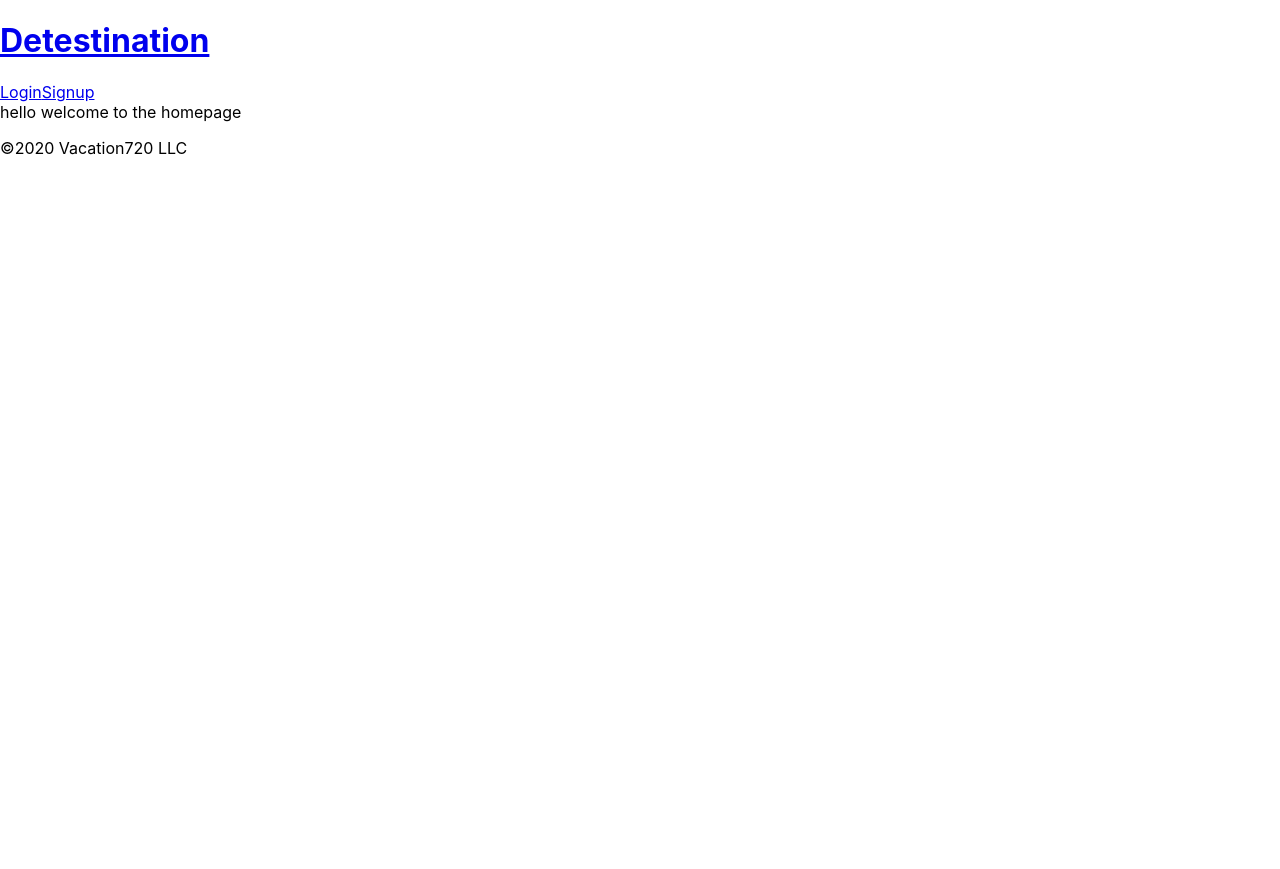
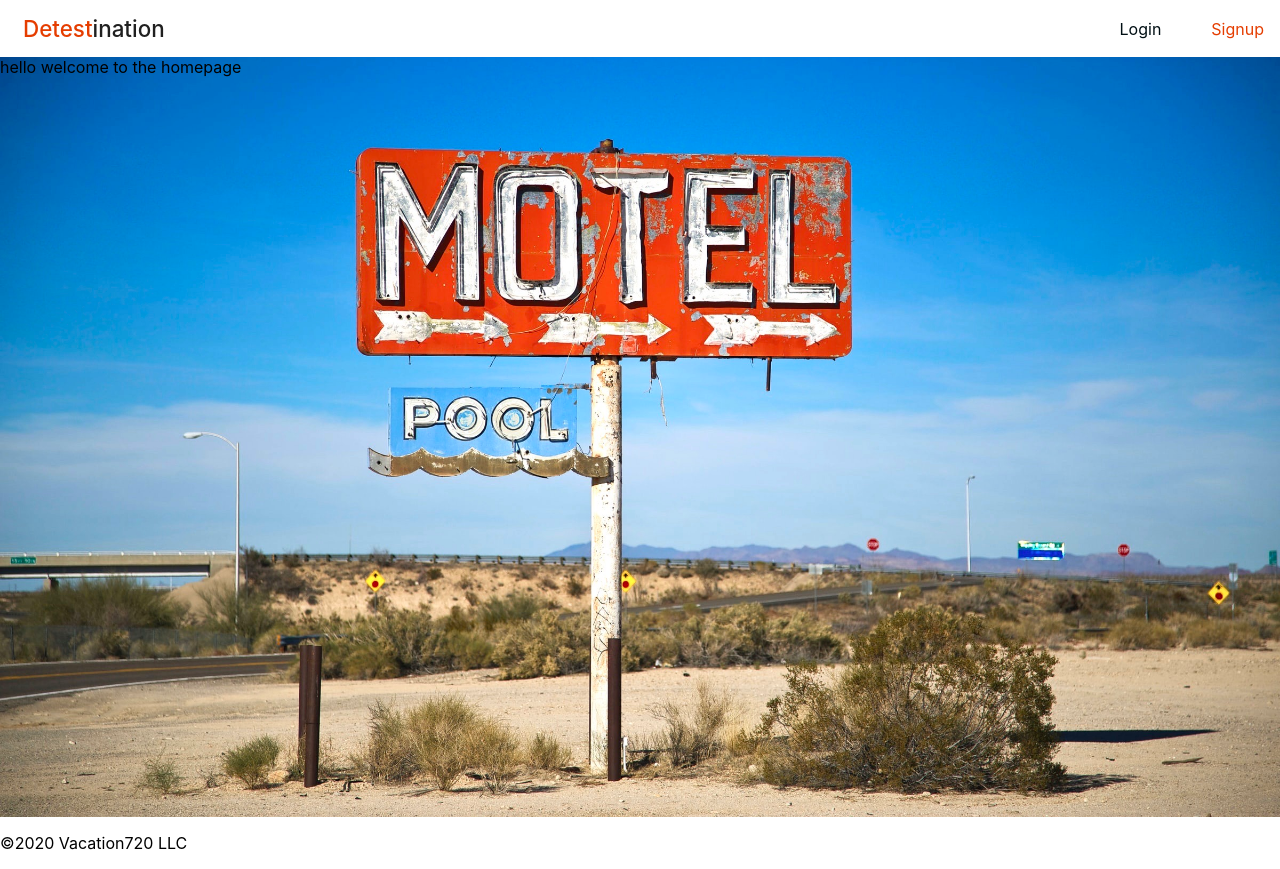
Before and after one commit to Vacation720/worst-vacation-fe, a React (Create React App) app: page / in a window 1280 px wide. Before the commit the page ends 800 px from the top, so only its background shows below. Built offline with nearby package versions, Linux system fonts and the light colour scheme.

Commit message:
adds a tiny bit of styling

```diff
--- a/src/App.css
+++ b/src/App.css
@@ -1,38 +1,4 @@
-.App {
-  text-align: center;
+.app {
+  display: grid;
+  grid-template-rows: auto 1fr auto;
 }
-
-.App-logo {
-  height: 40vmin;
-  pointer-events: none;
-}
-
-@media (prefers-reduced-motion: no-preference) {
-  .App-logo {
-    animation: App-logo-spin infinite 20s linear;
-  }
-}
-
-.App-header {
-  background-color: #282c34;
-  min-height: 100vh;
-  display: flex;
-  flex-direction: column;
-  align-items: center;
-  justify-content: center;
-  font-size: calc(10px + 2vmin);
-  color: white;
-}
-
-.App-link {
-  color: #61dafb;
-}
-
-@keyframes App-logo-spin {
-  from {
-    transform: rotate(0deg);
-  }
-  to {
-    transform: rotate(360deg);
-  }
-}
--- a/src/App.js
+++ b/src/App.js
@@ -8,7 +8,7 @@ import {
 import SignIn from './Auth/SignIn.js';
 import Signup from './Auth/Signup.js';
 import Home from './Home/Home.js';
-import Header from './Header';
+import Header from './Header/Header';
 import Footer from './Footer';
 
 class App extends React.Component {
@@ -30,7 +30,7 @@ class App extends React.Component {
 
   render() {
     return (
-      <body>
+      <div className='app'>
         <Router>
               <Header token={this.state.token} logout={this.clearToken} />
               <Switch>
@@ -52,7 +52,7 @@ class App extends React.Component {
               </Switch>
               <Footer />
           </Router>
-        </body>
+      </div>
     )
   }
 }
--- a/src/Header.js
+++ b/src/Header/Header.js
@@ -1,5 +1,6 @@
 import React from 'react';
 import { Link } from 'react-router-dom';
+import './header.css';
 
 
 class Header extends React.Component {
@@ -8,7 +9,7 @@ class Header extends React.Component {
             <header>
                 <div>
                     <Link className='logo-div' to="/">
-                        <h1>Detestination</h1>
+                        <h1>Detest<span className='header-span'>ination</span></h1>
                     </Link>
                 </div>
                 <nav>
--- /dev/null
+++ b/src/Header/header.css
@@ -0,0 +1,48 @@
+body {
+    --flame: #e53d00ff;
+    --misty-rose: #ffe1d7ff;
+    --cultured: #fafafaff;
+    --middle-yellow: #ffe900ff;
+    --viridian-green: #21a0a0ff;
+    --rich-black-fogra-29: #000f14ff;
+}
+
+header {
+    display: flex;
+    justify-content: space-between;
+    align-items: center;
+    padding: 0 1rem;
+    box-shadow: 0 3px 5px rgba(57, 63, 72, 0.3);
+}
+
+.logo-div {
+    display: flex;
+    align-items: center;
+    text-decoration: none;
+    color: #202020;
+}
+
+h1 {
+    font-weight: 500;
+    font-style: normal;
+    font-size: 1.4rem;
+    color: var(--flame);
+    padding-left: 7px;
+}
+
+.header-span {
+    color: #202020;
+}
+
+.navLinks {
+    padding-left: 50px;
+    text-decoration: none;
+}
+
+.login {
+    color: var(--rich-black-fogra-29);
+}
+
+.signup {
+    color: var(--flame);
+}
--- a/src/Home/Home.js
+++ b/src/Home/Home.js
@@ -1,10 +1,11 @@
 import React from 'react';
+import './home.css';
 
 class Home extends React.Component {
     state = {  }
     render() {
         return (
-            <main>
+            <main className='home-main'>
                 <div>
                     hello welcome to the homepage
                 </div>
--- /dev/null
+++ b/src/Home/home.css
@@ -0,0 +1,7 @@
+.home-main {
+    height: 95vh;
+    background-image: url('/home.jpeg');
+    background-size: cover;
+    background-position: bottom;
+    background-repeat: no-repeat;
+}
```
Also changed, not shown: public/home.jpeg (added). Lines whose indentation alone changed are shown as unchanged.
